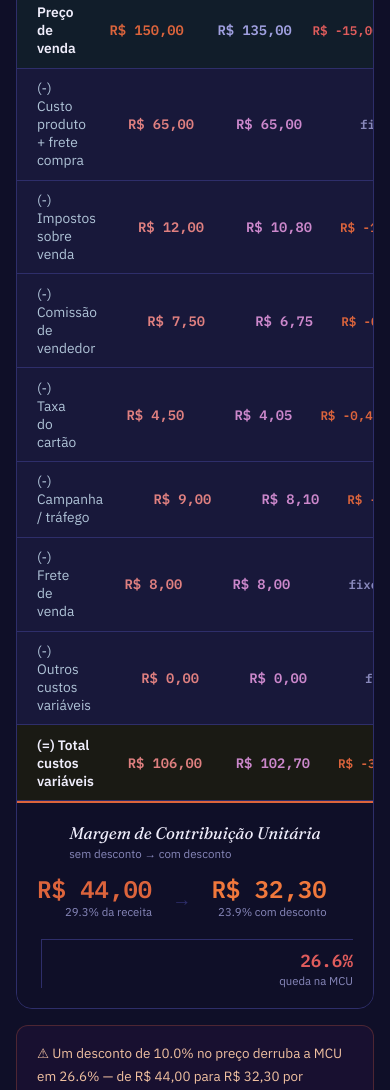
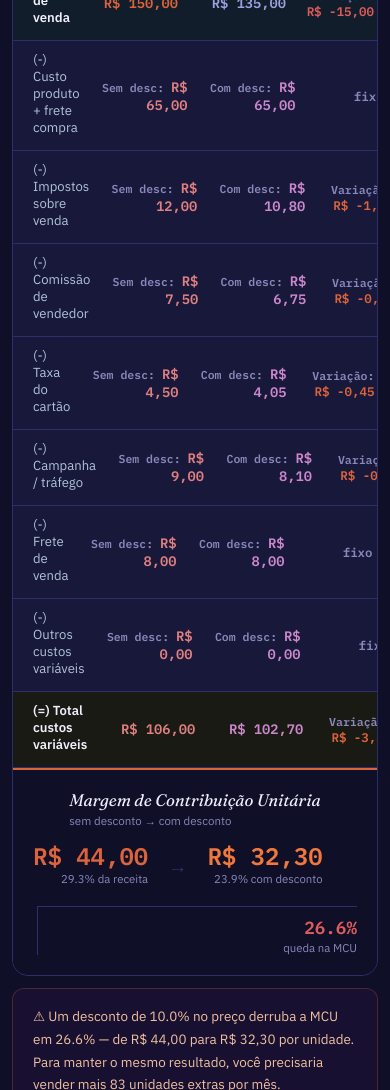
Before and after one commit to mudiflowfinanceiro-ctrl/Mudiflow, a plain HTML site: page index.html in a window 390 px wide. Shown: the part 910-2000 px from the top of the page. Drawn offline with Linux system fonts and the light colour scheme.

Commit message:
Update index.html

```diff
--- a/index.html
+++ b/index.html
@@ -20,26 +20,46 @@
 
   .main { max-width:900px; margin:0 auto; padding:2rem; display:grid; grid-template-columns:1fr 1fr; gap:1.5rem; }
   @media(max-width:640px){
-  .main { grid-template-columns:1fr; padding:1rem; gap:1rem; }
+  .main { grid-template-columns:1fr; padding:0.75rem; gap:0.75rem; }
   .panel-title { font-size:0.65rem; padding:0.75rem 1rem 0.6rem; }
-  .field { padding:0.55rem 1rem; }
+  .field { padding:0.55rem 1rem; flex-wrap:wrap; gap:0.4rem; }
   .field-label { font-size:0.8rem; }
   .input-wrap { min-width:90px; }
   input[type="number"] { width:55px; font-size:0.82rem; }
-  .tbl-head, .tbl-row { grid-template-columns:1fr 80px 80px 62px; padding:0.55rem 1rem; font-size:0.78rem; }
-  .th, .td-base, .td-desc, .td-var { font-size:0.72rem; }
+
+  /* Tabela mobile: empilhar sem coluna variação */
+  .tbl-head { display:none; }
+  .tbl-row {
+    grid-template-columns: 1fr;
+    padding:0.75rem 1rem;
+    gap:0.3rem;
+    border-bottom:1px solid var(--border);
+  }
+  .td-label { font-size:0.82rem; color:#b0c4d8; margin-bottom:0.2rem; }
+  .td-base, .td-desc, .td-var { font-size:0.82rem; text-align:left; }
+  .td-base::before { content:"Sem desc: "; font-size:0.72rem; color:var(--muted); }
+  .td-desc::before { content:"Com desc: "; font-size:0.72rem; color:var(--muted); }
+  .td-var::before  { content:"Variação: "; font-size:0.72rem; color:var(--muted); }
+  .td-var.neutral::before { content:""; }
+  .tbl-row.subtotal .td-base::before,
+  .tbl-row.subtotal .td-desc::before { content:""; }
+  .tbl-row.total .td-base::before,
+  .tbl-row.total .td-desc::before { content:""; }
+
   .mcu-block { flex-direction:column; align-items:flex-start; gap:0.75rem; padding:1rem; }
-  .mcu-values { flex-wrap:wrap; gap:1rem; }
+  .mcu-values { flex-wrap:wrap; gap:1rem; width:100%; }
   .mcu-val .num { font-size:1.2rem; }
   .mcu-label { font-size:0.95rem; }
   .mcu-divider { border-left:none; padding-left:0; margin-left:0; border-top:1px solid var(--border); padding-top:0.75rem; width:100%; }
-  .pe-grid { grid-template-columns:1fr 1fr; }
-  .pe-card-val { font-size:0.95rem; }
+
+  .pe-grid { grid-template-columns:1fr 1fr; gap:0.75rem; }
+  .pe-card-val { font-size:0.9rem; }
   .pe-fixed-wrap { flex-direction:column; align-items:flex-start; gap:0.5rem; }
+
   .discount-panel { grid-column:1/-1; }
   .results-panel { grid-column:1/-1; }
   .insight-box { font-size:0.8rem; padding:0.85rem 1rem; }
-  header { padding:1.25rem 1rem; }
+  header { padding:1rem; }
   .logo { font-size:1rem; }
 }
 
```
